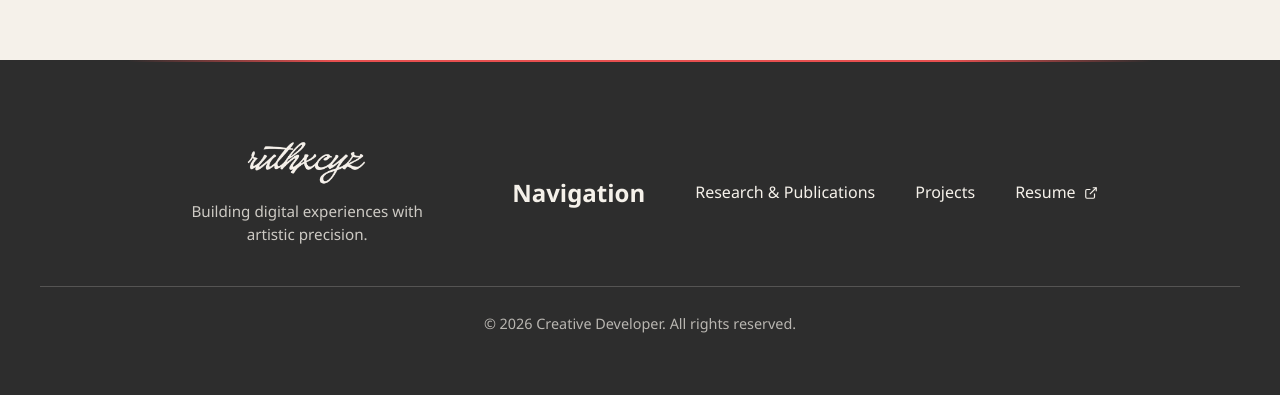
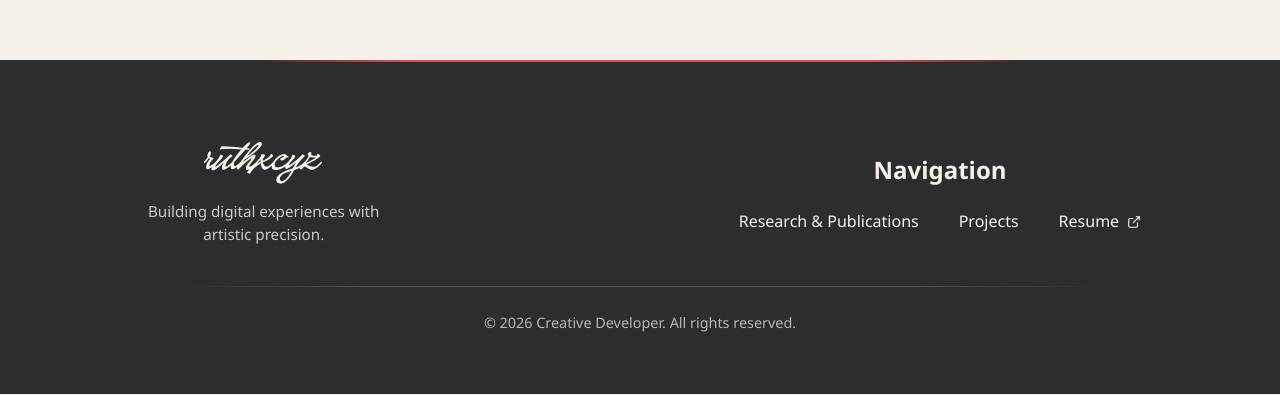
Before and after one commit to Taim1604/2, a plain HTML site: page index.html in a window 1280 px wide. Shown: the part 6525-6920 px from the top of the page. Drawn offline with Linux system fonts and the light colour scheme.

Commit message:
index.html

```diff
--- a/index.html
+++ b/index.html
@@ -322,9 +322,9 @@
             content: '';
             position: absolute;
             top: 0;
-            left: 10%;
-            right: 10%;
-            width: 80%;
+            left: 20%;
+            right: 20%;
+            width: 60%;
             height: 2px;
             background: linear-gradient(
                 to right,
@@ -341,7 +341,7 @@
             display: flex;
             align-items: center;
             justify-content: center;
-            gap: 80px;
+            gap: 350px;
             padding-top: 20px;
         }
 
@@ -379,9 +379,10 @@
         .footer-right {
             flex: 0 0 auto;
             display: flex;
+            flex-direction: column;
             align-items: center;
             justify-content: center;
-            gap: 50px;
+            gap: 20px;
         }
 
         .footer-right h3 {
@@ -426,10 +427,28 @@
         .footer-bottom {
             margin-top: 40px;
             padding-top: 25px;
-            border-top: 1px solid rgba(245, 241, 234, 0.2);
             font-size: 0.9rem;
             color: rgba(245, 241, 234, 0.7);
             text-align: center;
+            position: relative;
+            border-top: none;
+        }
+
+        .footer-bottom::before {
+            content: '';
+            position: absolute;
+            top: 0;
+            left: calc(20% - 100px);
+            right: calc(20% - 100px);
+            width: calc(60% + 200px);
+            height: 1px;
+            background: linear-gradient(
+                to right,
+                transparent 0%,
+                rgba(245, 241, 234, 0.2) 20%,
+                rgba(245, 241, 234, 0.2) 80%,
+                transparent 100%
+            );
         }
 
         /* ===== RESPONSIVE BREAKPOINTS ===== */
@@ -477,11 +496,11 @@
             }
 
             .footer-content {
-                gap: 70px;
+                gap: 320px;
             }
 
             .footer-right {
-                gap: 40px;
+                gap: 25px;
             }
 
             .footer-right h3 {
```
